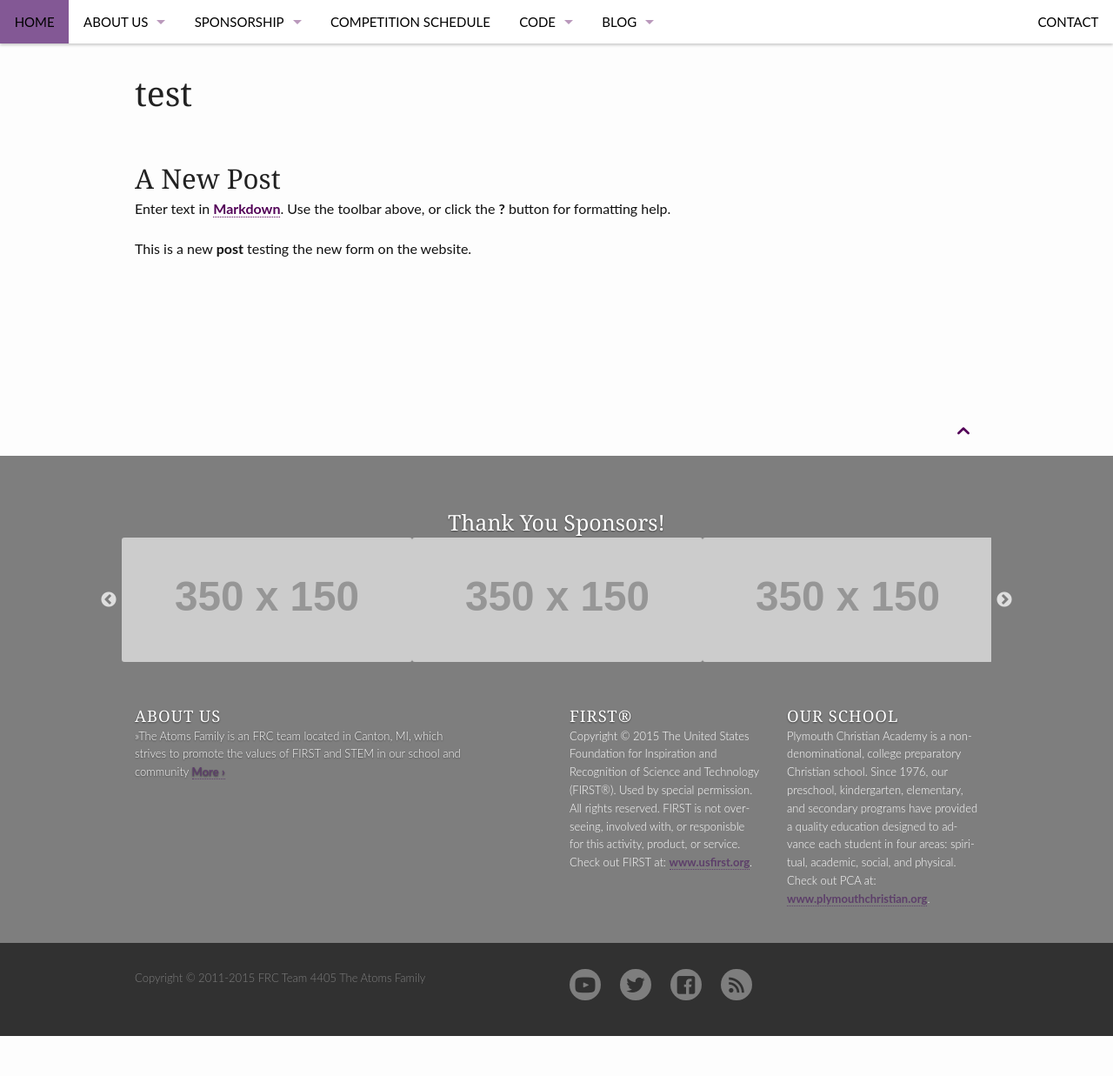
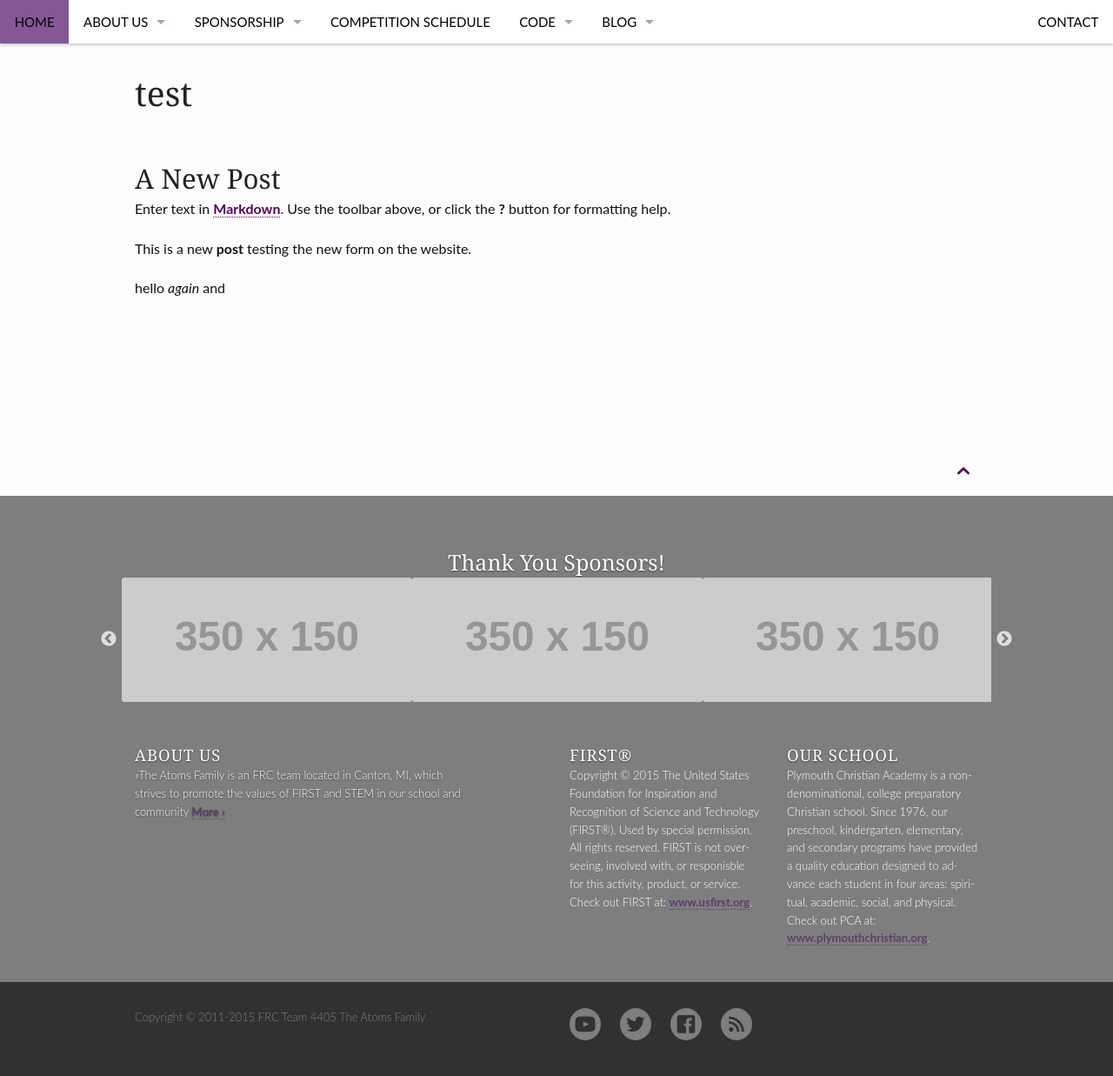
Before and after one commit to team4405/team4405.github.io, a Jekyll site: the page built from _posts/2015-12-02-test.md, in a window 1280 px wide. Shown: the whole page at 87% size. Built offline with Jekyll 4.4.1, drawn with Linux system fonts in a browser that asks for light colours; nearby versions of some CDN libraries; before the commit the page ends 1191 px from its top, so only the background shows below that.

Commit message:
Updated 2015-12-02-test.md

```diff
--- a/_posts/2015-12-02-test.md
+++ b/_posts/2015-12-02-test.md
@@ -7,12 +7,16 @@ categories: championship
 subheadline: null
 teaser: null
 author: ""
-tags: null
+tags:
+  - "null"
 title: test
 ---
+
 
 ## A New Post
 
 Enter text in [Markdown](http://daringfireball.net/projects/markdown/). Use the toolbar above, or click the **?** button for formatting help.
 
 <p>This is a new&nbsp;<strong>post</strong> testing the new form on the website.</p>
+
+hello _again_ and
```
